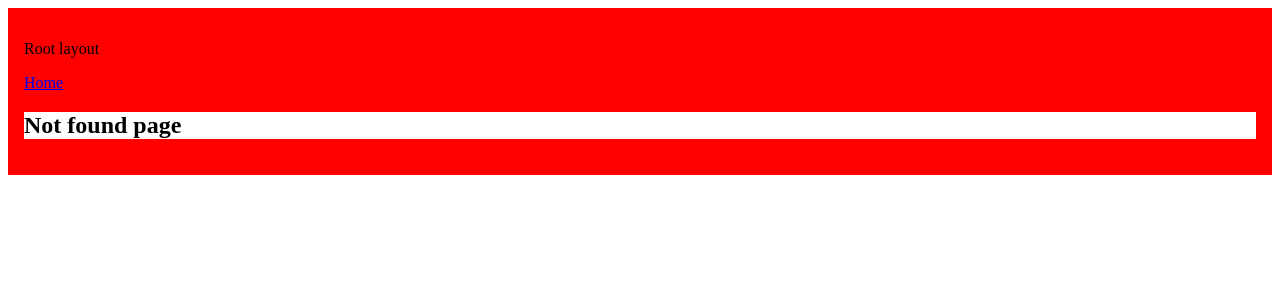
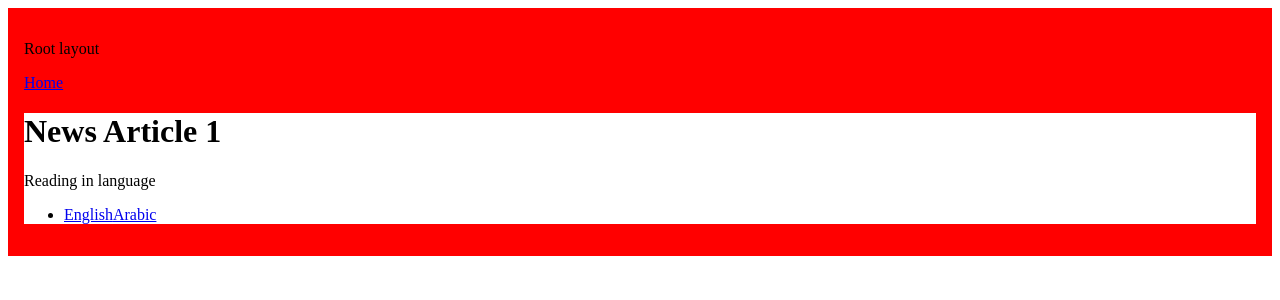
Before and after one commit to AmmarHazem/nextjs-hello-world, a Next.js app: page /articles/1 in a window 1280 px wide. Before the commit this address had no page. Shown: the top 300 px of the page. Built offline with nearby package versions, Linux system fonts and the light colour scheme.

Commit message:
using params and search params

```diff
--- /dev/null
+++ b/src/app/articles/[articleId]/page.tsx
@@ -0,0 +1,24 @@
+"use client";
+import Link from "next/link";
+import { use } from "react";
+
+export default function ArticlePage(props: {
+  params: Promise<{ articleId: string }>;
+  searchParams: Promise<{ lang?: "en" | "ar" }>;
+}) {
+  const parmas = use(props.params);
+  const searchParms = use(props.searchParams);
+
+  return (
+    <div>
+      <h1>News Article {parmas.articleId}</h1>
+      <p>Reading in language {searchParms.lang}</p>
+      <ul>
+        <li>
+          <Link href={`/articles/${parmas.articleId}?lang=en`}>English</Link>
+          <Link href={`/articles/${parmas.articleId}?lang=ar`}>Arabic</Link>
+        </li>
+      </ul>
+    </div>
+  );
+}
--- a/src/app/page.tsx
+++ b/src/app/page.tsx
@@ -51,7 +51,13 @@ export default function HomePage() {
     <>
       <h1>Welcome Home</h1>
       <Link href={"blog"}>Blog</Link>
+      <br />
       <Link href={"/products"}>Products</Link>
+      <br />
+      <Link href={"/articles/breaking-news-123?lang=en"}>Read in English</Link>
+      <br />
+      <Link href={"/articles/breaking-news-123?lang=ar"}>Read in Arabic</Link>
+      <br />
       <div style={{ width: "100%  ", height: "600px", border: "1px solid green" }}>
         <ReactFlow
           nodes={nodes}
```
